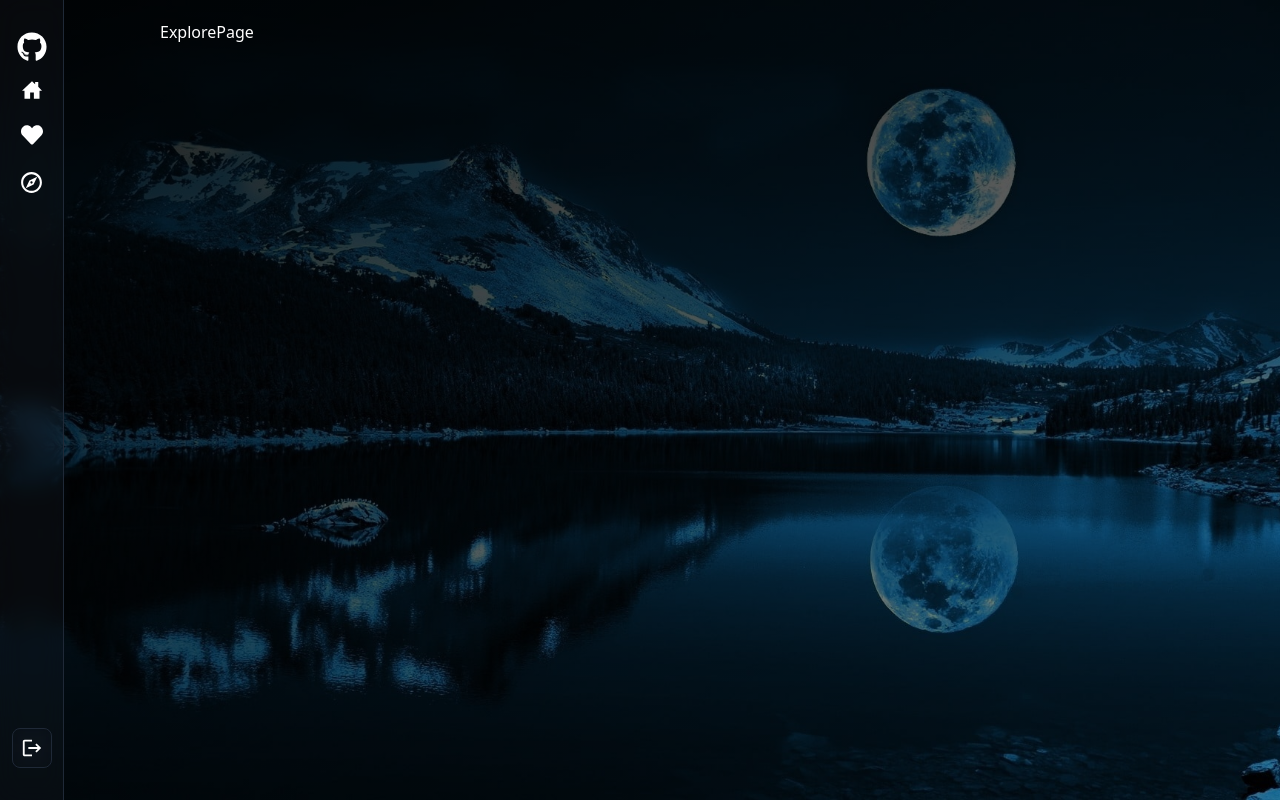
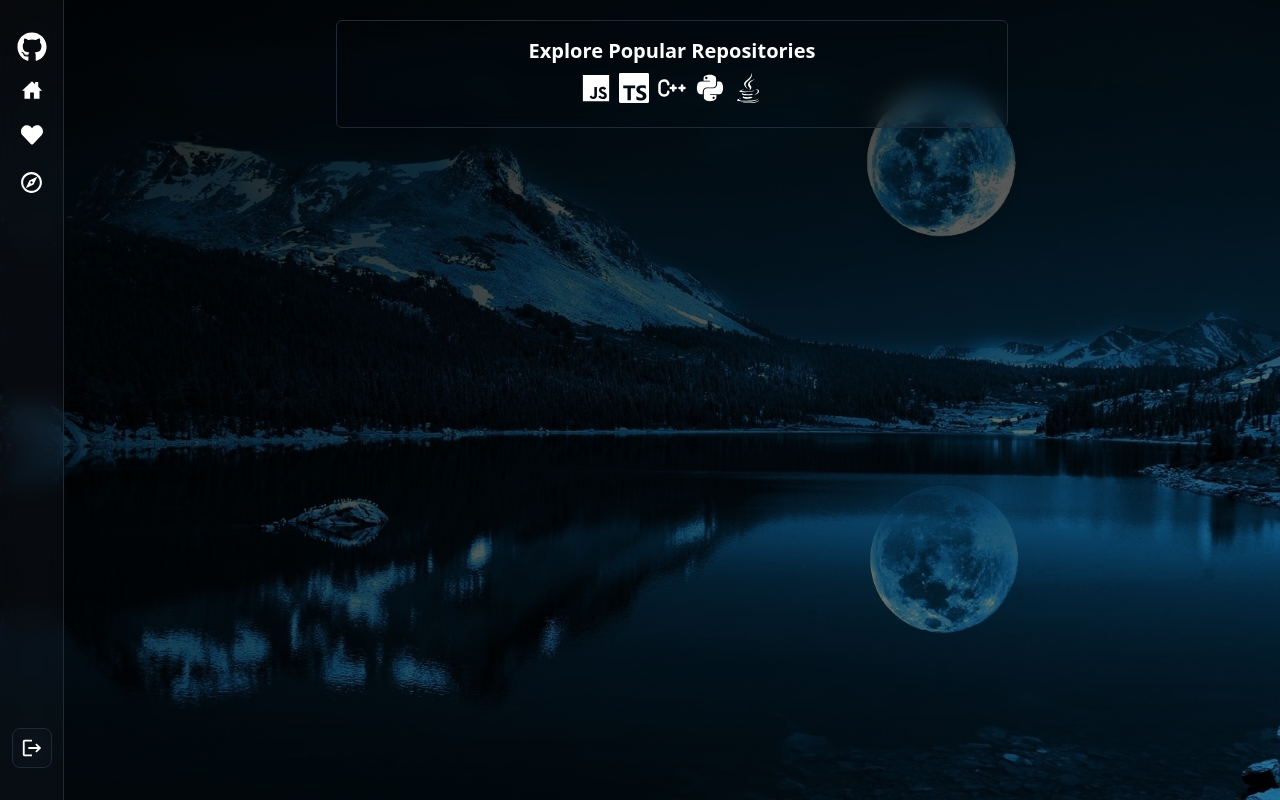
Before and after one commit to HirenGajjar/repo-search-app, a React (Vite) app in the folder Frontend/: page /explore in a window 1280 px wide. Built offline with nearby package versions, Linux system fonts and the light colour scheme.

Commit message:
Add Explore Page

```diff
--- a/Frontend/src/Pages/ExplorePage.jsx
+++ b/Frontend/src/Pages/ExplorePage.jsx
@@ -1,7 +1,25 @@
-import React from "react";
+import { FaJava } from "react-icons/fa";
+import { FaPython } from "react-icons/fa";
+import { TbBrandCpp } from "react-icons/tb";
+import { SiTypescript } from "react-icons/si";
+import { IoLogoJavascript } from "react-icons/io5";
 
-function ExplorePage() {
-  return <div>ExplorePage</div>;
-}
-
+const ExplorePage = () => {
+  return (
+    <div className="px-4">
+      <div className="bg-glass max-w-2xl mx-auto rounded-md p-4">
+        <h1 className="text-xl font-bold text-center">
+          Explore Popular Repositories
+        </h1>
+        <div className="flex flex-wrap gap-2 my-2 justify-center">
+          <IoLogoJavascript size={30} className=" cursor-pointer" />
+          <SiTypescript size={30} className=" cursor-pointer" />
+          <TbBrandCpp size={30} className=" cursor-pointer" />
+          <FaPython size={30} className=" cursor-pointer" />
+          <FaJava size={30} className=" cursor-pointer" />
+        </div>
+      </div>
+    </div>
+  );
+};
 export default ExplorePage;
```
